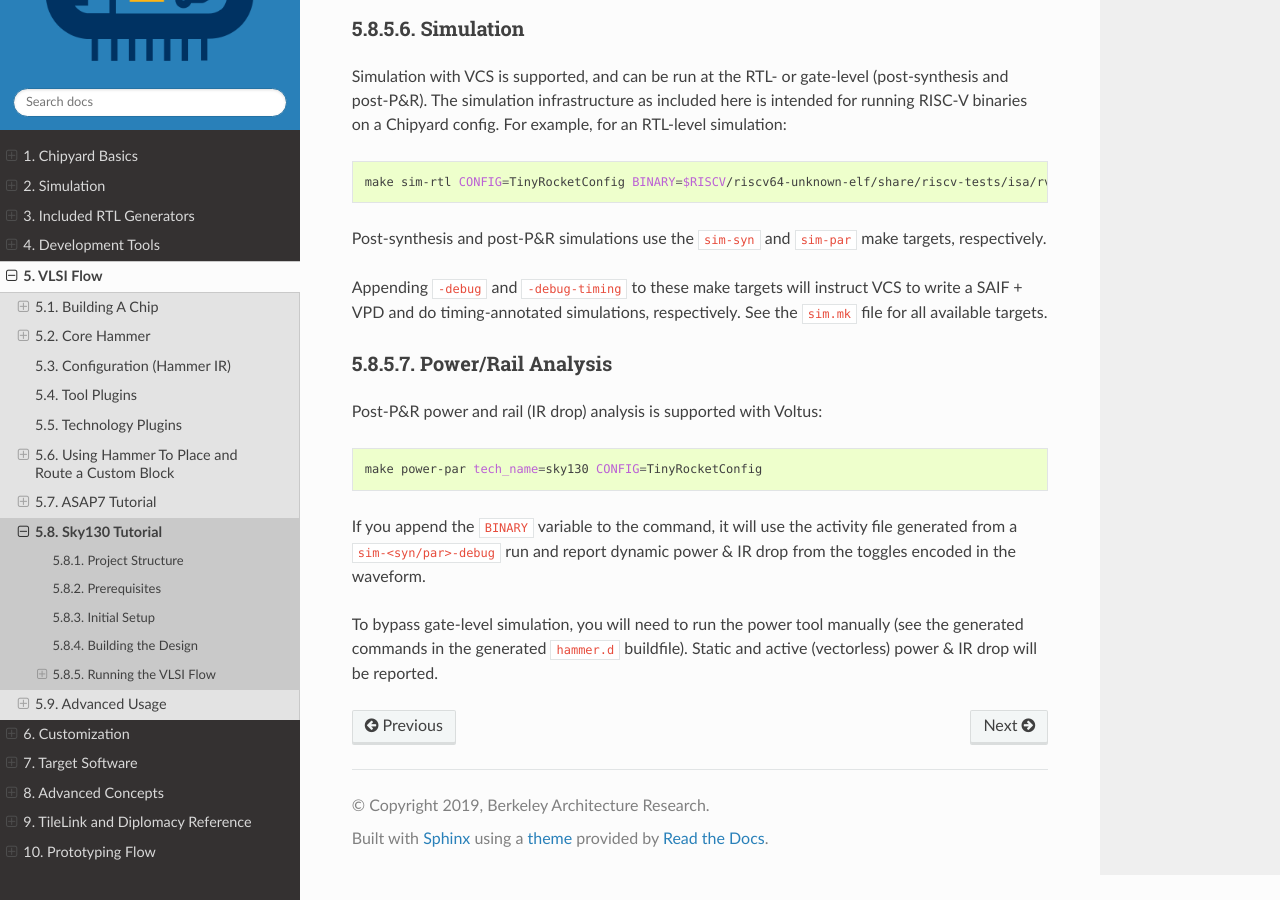
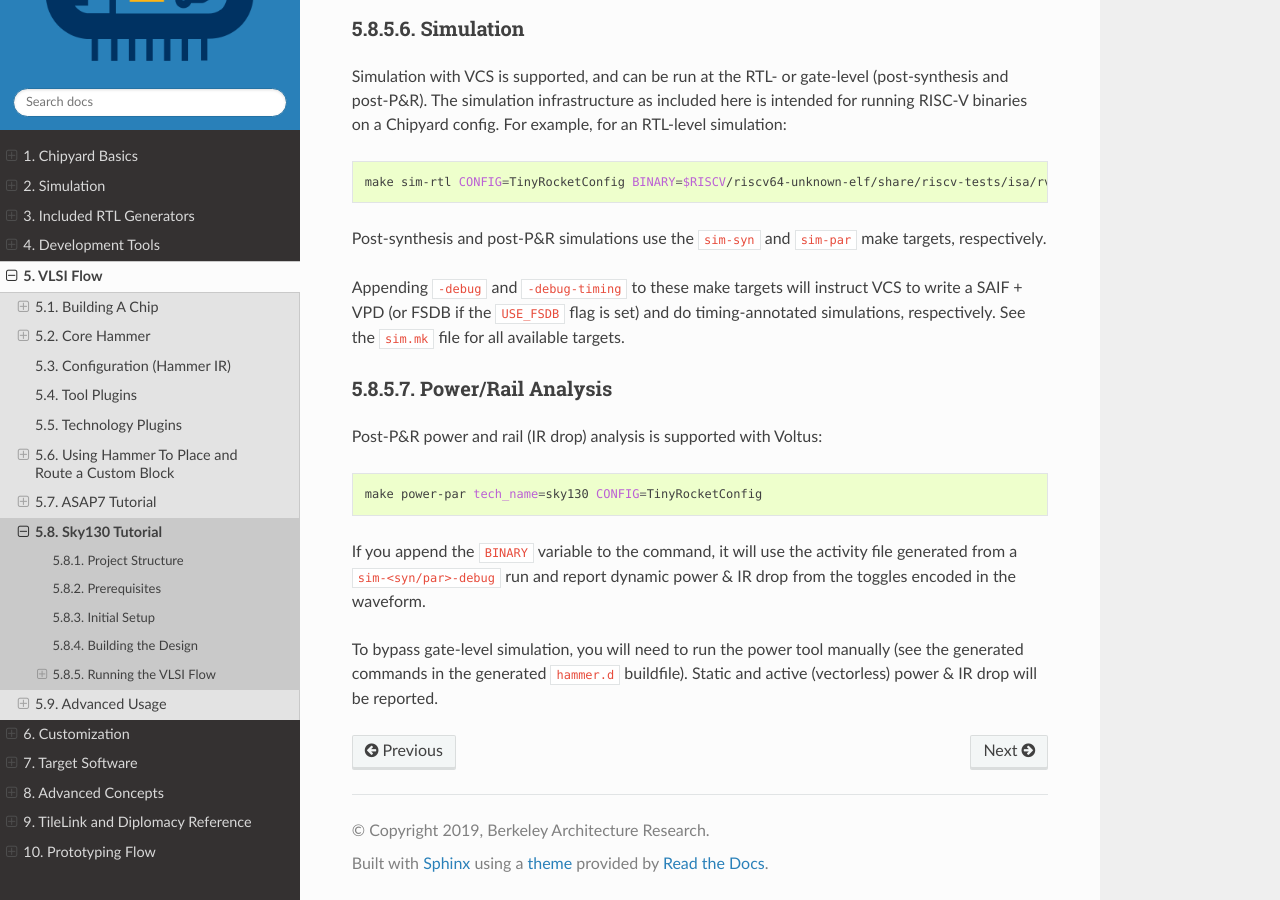
Before and after one commit to ucb-bar/chipyard, a Sphinx documentation site: the page built from docs/VLSI/Sky130-Tutorial.rst, in a window 1280 px wide and 900 px high, scrolled down 3204 px. Built offline with Sphinx 7.4.7 and the Read the Docs theme 2.0.0, drawn with Linux system fonts in a browser that asks for light colours.

Commit message:
adding FSDB note

```diff
--- a/docs/VLSI/ASAP7-Tutorial.rst
+++ b/docs/VLSI/ASAP7-Tutorial.rst
@@ -152,7 +152,7 @@
 
 Post-synthesis and post-P&R simulations use the ``sim-syn`` and ``sim-par`` make targets, respectively.
 
-Appending ``-debug`` and ``-debug-timing`` to these make targets will instruct VCS to write a SAIF + VPD and do timing-annotated simulations, respectively. See the ``sim.mk`` file for all available targets.
+Appending ``-debug`` and ``-debug-timing`` to these make targets will instruct VCS to write a SAIF + VPD (or FSDB if the ``USE_FSDB`` flag is set) and do timing-annotated simulations, respectively. See the ``sim.mk`` file for all available targets.
 
 Power/Rail Analysis
 ^^^^^^^^^^^^^^^^^^^
--- a/docs/VLSI/Sky130-Tutorial.rst
+++ b/docs/VLSI/Sky130-Tutorial.rst
@@ -142,7 +142,7 @@
 
 Post-synthesis and post-P&R simulations use the ``sim-syn`` and ``sim-par`` make targets, respectively.
 
-Appending ``-debug`` and ``-debug-timing`` to these make targets will instruct VCS to write a SAIF + VPD and do timing-annotated simulations, respectively. See the ``sim.mk`` file for all available targets.
+Appending ``-debug`` and ``-debug-timing`` to these make targets will instruct VCS to write a SAIF + VPD (or FSDB if the ``USE_FSDB`` flag is set) and do timing-annotated simulations, respectively. See the ``sim.mk`` file for all available targets.
 
 Power/Rail Analysis
 ^^^^^^^^^^^^^^^^^^^
```
